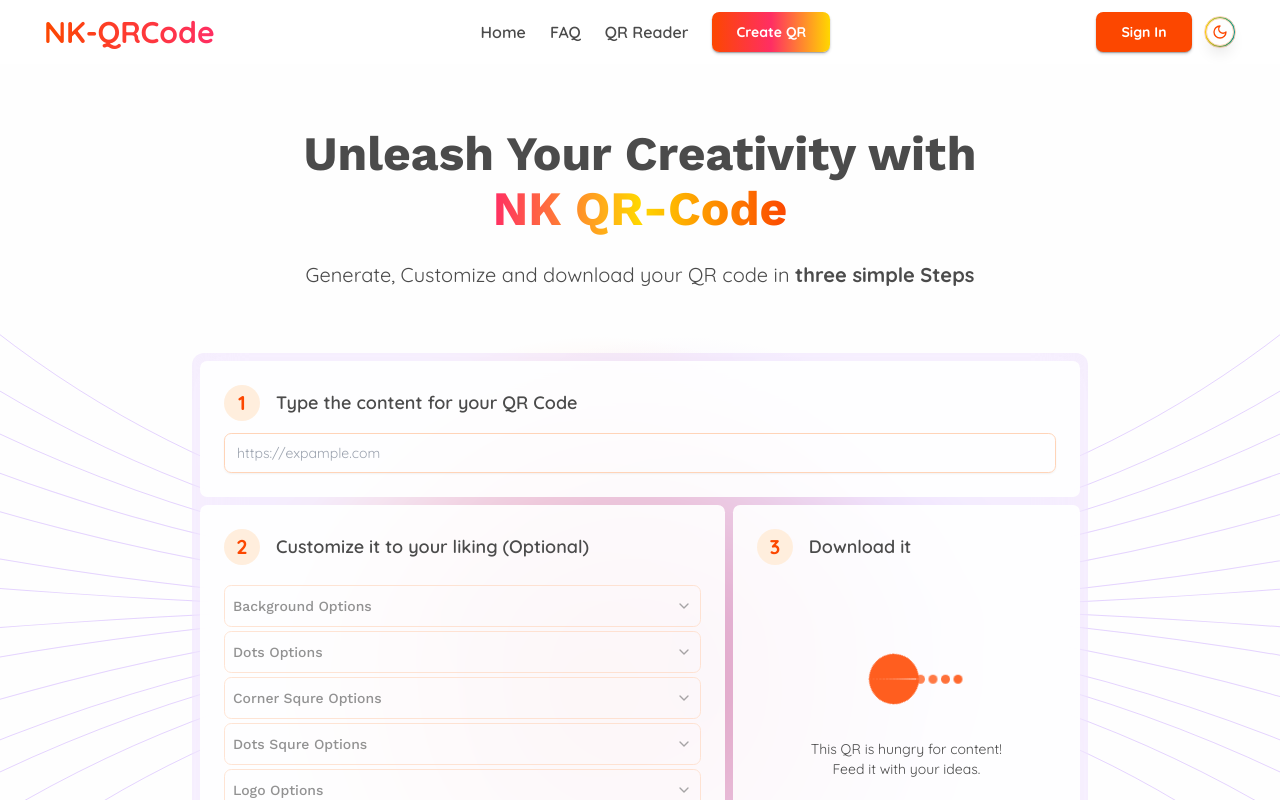
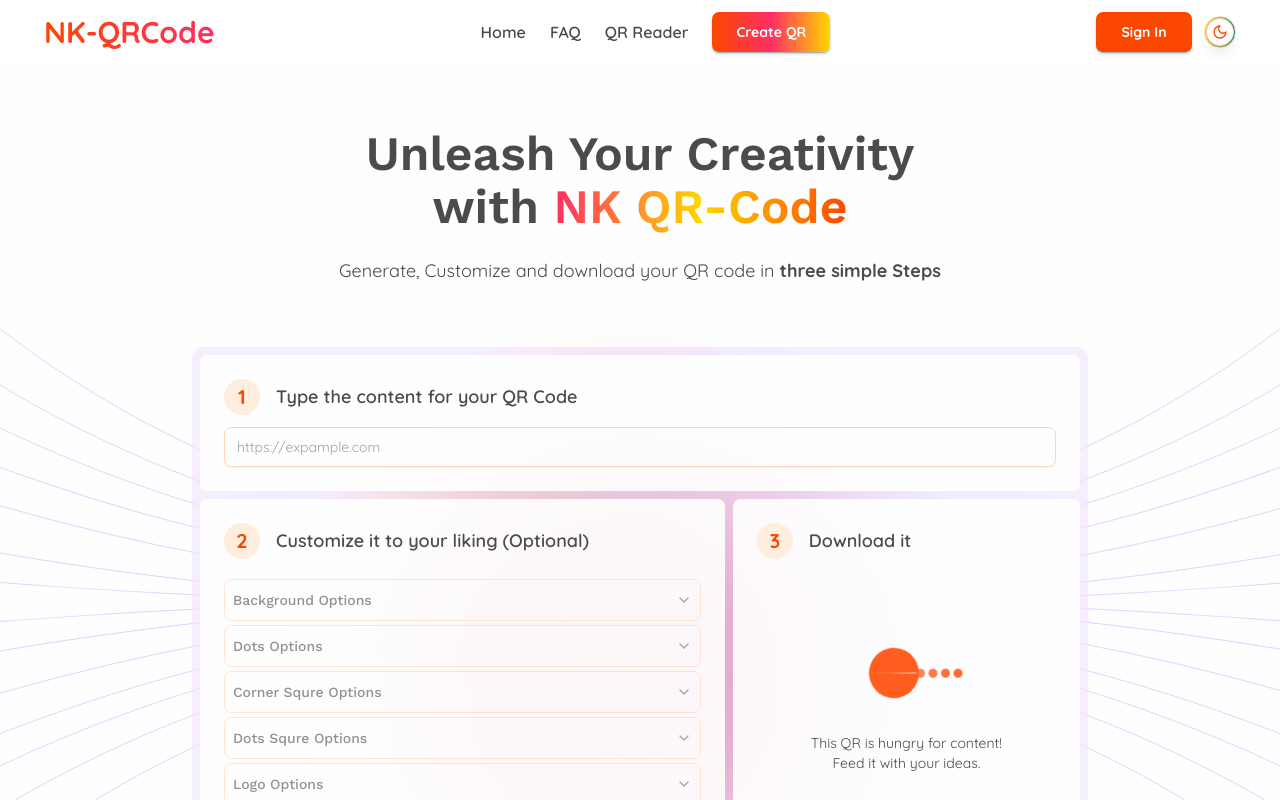
Before and after one commit to nkaryoli/nk_qrCode, a React (Vite) app: page / in a window 1280 px wide. Shown: the top 800 px of the page. Built offline with nearby package versions, Linux system fonts and the light colour scheme; no server answers.

Commit message:
feat: change font size

```diff
--- a/src/features/home/components/heroSection/HeroSection.tsx
+++ b/src/features/home/components/heroSection/HeroSection.tsx
@@ -2,20 +2,20 @@ import QRGenerator from './QRGenerator';
 
 const Hero = () => {
     return (
-        <section className="flex flex-col items-center justify-center pt-32  overflow-hidden">
-            <div className="space-y-6 text-center">
-                <h1 className="text-4xl lg:text-5xl text-balance font-bold">
-                    Unleash Your Creativity with <br/>
-                    <span className="bg-gradient-to-r from-accent via-secondary to-primary bg-clip-text text-transparent leading-[3.5rem]">
+        <section className="flex flex-col items-center justify-center pt-32 overflow-hidden">
+            <div className="space-y-6 text-center max-w-5xl">
+                <h1 className="text-5xl max-w-4xl text-balance font-semibold">
+                    Unleash Your Creativity with {' '}
+                    <span className="bg-gradient-to-r from-accent via-secondary to-primary bg-clip-text text-transparent">
                         NK QR-Code
                     </span>
                 </h1>
-                <p className="w-full text-xl text-balance">
+                <p className="w-full text-lg text-balance md:px-9">
                     Generate, Customize and download your QR code in
                     <strong> three simple Steps</strong>
                 </p>
             </div>
-            <div className='bg_elipse relative w-full flex justify-center pt-16'>
+            <div className='bg_elipse relative w-full flex justify-center pt-16 pb-20'>
                 <div className='blur-bg'></div>
                 <div className='bg_lines'></div>
                 <div className='bg_lines2'></div>
```
